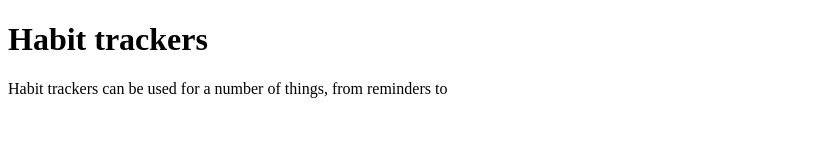
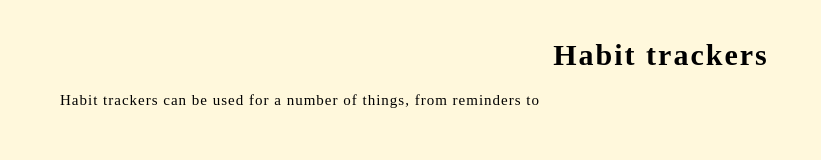
Before and after one commit to izzywhizz28/group-project, a plain HTML site: page habits/habits.html in a window 1280 px wide. Shown: the whole page, without its empty margins (0-821 px from the left). Drawn offline with Linux system fonts and the light colour scheme.

Commit message:
css working
css added to habit page and link fixed and working

```diff
--- /dev/null
+++ b/css/style.css
@@ -0,0 +1,14 @@
+body {
+  background-color:#FFF8DC;
+  font-family:american typewriter,serif;
+  margin-left: 50px;
+  letter-spacing: 1px;
+  font-size: 15px;
+  padding: 10px 10px 10px 10px
+}
+h1 {
+  text-align:center;
+  font-family:american typewriter,serif;
+  font-size: 30px;
+  letter-spacing: 2px;
+}
--- a/habits/habits.html
+++ b/habits/habits.html
@@ -2,7 +2,7 @@
 <html>
   <head>
     <title>Habit trackers</title>
-    <link rel="stylesheet" type="text/css" href="css/style.css">
+    <link rel="stylesheet" type="text/css" href="../css/style.css">
   </head>
   <body>
     <h1>Habit trackers</h1>
```
